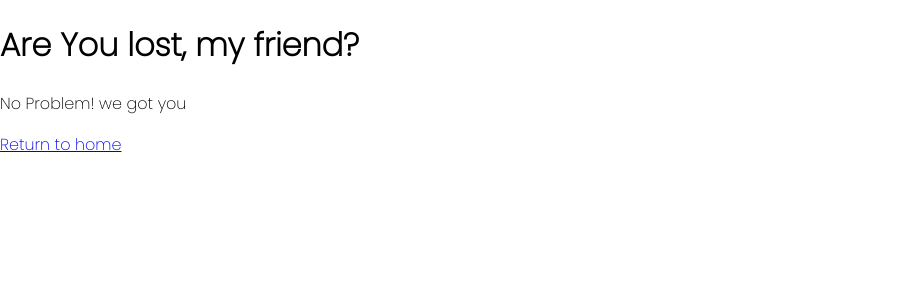
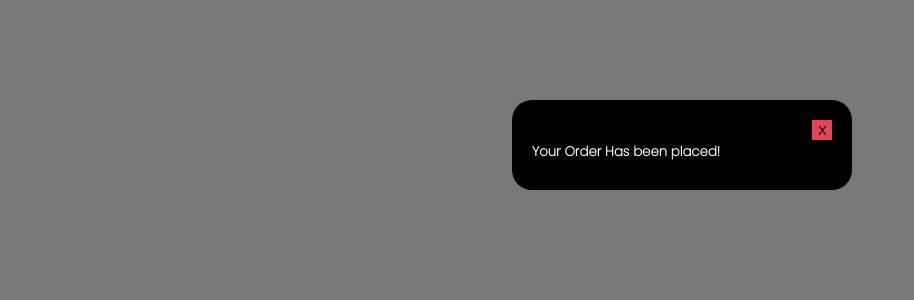
Before and after one commit to youshamahmood96/mtech-task, a React (Create React App) app: page /checkout in a window 1280 px wide. Shown: the top 300 px of the page, without its empty margins (0-914 px from the left). Built offline with nearby package versions, Linux system fonts and the light colour scheme.

Commit message:
modal changed

```diff
--- a/src/Components/Hero/Cart/Cart.js
+++ b/src/Components/Hero/Cart/Cart.js
@@ -2,14 +2,13 @@
 import { useDispatch } from 'react-redux';
 import { clearCart } from '../../../Redux/Actions/cartActions';
 import { toggleModal } from '../../../Redux/Actions/modalActions';
-import { GetCheckOutModalState, LoadCart } from '../../../Redux/Helpers/Helpers';
+import {LoadCart } from '../../../Redux/Helpers/Helpers';
 import './Cart.css'
 import CartSummary from './CartSummary';
 import Item from './Item';
 
 const Cart = ({show}) => {
     const dispatch = useDispatch()
-    const showCheckout = GetCheckOutModalState()
     const handleModalToggle = () => {
        dispatch(toggleModal())
     }
@@ -21,7 +20,6 @@ const Cart = ({show}) => {
         <div style={{
             opacity:show?'1':0,zIndex:show?'10':'-1',
             transform:show?'translate(0vh)':'translate(100vh)',
-            pointerEvents: showCheckout ? 'none' : 'auto'
         }}
         className="modal-wrapper">
             <div className="modal-header">
--- a/src/Components/Hero/Cart/CartSummary.js
+++ b/src/Components/Hero/Cart/CartSummary.js
@@ -4,6 +4,7 @@ import './CartSummary.css'
 import { TotalCalculator } from '../../../Redux/Helpers/Helpers';
 import { useDispatch } from 'react-redux';
 import { toggleCheckoutModal } from '../../../Redux/Actions/modalActions';
+import { Link } from 'react-router-dom';
 
 const CartSummary = () => {
     let subTotal = TotalCalculator()
@@ -18,7 +19,7 @@ const CartSummary = () => {
         <p style={{textAlign:'right'}}>Delivery-Charge = 20</p>
         <hr/>
         <p style={{textAlign:'right'}}>Grand-Total = {subTotal+20}</p>
-        <button onClick={handleCheckoutModal} >Proceed to checkout</button>
+        <Link to='/checkout'><button onClick={handleCheckoutModal} >Proceed to checkout</button> </Link>
         </div>
     );
 };
--- a/src/Components/Hero/Cart/Checkout.css
+++ b/src/Components/Hero/Cart/Checkout.css
@@ -1,11 +1,22 @@
+
+.back-drop-checkout {
+    background: rgba(63, 61, 61, 0.692);
+    height: 100%;
+    position: fixed;
+    transition: all 1.3s;
+    width: 100%;
+}
+@media only screen and (max-width: 768px) {
     .checkout-modal {
         position: fixed;
-    left: 40%;
+        margin-top:100px;
+        border-radius:20px;
+        left:10%;
         transform: translate(-50%, 0);
         right:50%;
         height:100%;
         background: #fff;
-    width: 200px;
+        width: 300px;
         height:50px;
         padding:20px;
         transition: var(--animation);
@@ -15,3 +26,25 @@
         background-color:var(--black);
         color:var(--white);
     }
+}
+@media (min-width: 769px){
+    .checkout-modal {
+        position: fixed;
+        margin-top:100px;
+        border-radius:20px;
+        left:40%;
+        transform: translate(-50%, 0);
+        right:50%;
+        height:100%;
+        background: #fff;
+        width: 300px;
+        height:50px;
+        padding:20px;
+        transition: var(--animation);
+        z-index:100;
+        display:flex;
+        justify-content:space-between;
+        background-color:var(--black);
+        color:var(--white);
+    }
+}
--- a/src/Components/Hero/Cart/Checkout.js
+++ b/src/Components/Hero/Cart/Checkout.js
@@ -1,13 +1,23 @@
 import React from 'react';
 import { useDispatch } from 'react-redux';
-import { toggleCheckoutModal } from '../../../Redux/Actions/modalActions';
+import { useHistory } from 'react-router';
+import { closeCheckoutModal } from '../../../Redux/Actions/modalActions';
+import { GetCheckOutModalState } from '../../../Redux/Helpers/Helpers';
 import './Checkout.css'
-const Checkout = ({showCheckout}) => {
+const Checkout = () => {
+    const showCheckout = GetCheckOutModalState()
+    const history = useHistory()
+    console.log(history);
     const dispatch = useDispatch()
     const handleCheckoutModal = () => {
-        dispatch(toggleCheckoutModal())
+        dispatch(closeCheckoutModal())
+        setTimeout(()=>{
+            history.push('/')
+        },800)
     }
     return (
+       <div>
+       {showCheckout?<div onClick={handleCheckoutModal} className="back-drop-checkout" ></div>:null}
        <div style={{
         opacity:showCheckout?'1':0,zIndex:showCheckout?'100':'-1',
         transform:showCheckout?'translate(0vh)':'translate(100vh)'
@@ -16,6 +26,7 @@ const Checkout = ({showCheckout}) => {
         <h5>Your Order Has been placed!</h5>
         <button onClick={handleCheckoutModal} className="close-button" > X </button>
     </div>
+       </div>
     );
 };
 
--- a/src/Components/Hero/Hero.js
+++ b/src/Components/Hero/Hero.js
@@ -1,30 +1,21 @@
 import React from 'react';
 
-import { GetCheckOutModalState, GetModalState } from '../../Redux/Helpers/Helpers';
+import {  GetModalState } from '../../Redux/Helpers/Helpers';
 import Cart from './Cart/Cart';
 import GridLayout from './GridLayout/GridLayout';
 import NavBar from './NavigationBar/NavBar';
 import './Hero.css'
 import { useDispatch } from 'react-redux';
-import { toggleCheckoutModal, toggleModal } from '../../Redux/Actions/modalActions';
-import Checkout from './Cart/Checkout';
+import {  toggleModal } from '../../Redux/Actions/modalActions';
 
 const Hero = () => {
     const show = GetModalState()
-    const showCheckout = GetCheckOutModalState()
     const dispatch = useDispatch()
     const handleModalToggle = () => {
        dispatch(toggleModal())
     }
-    const handleCheckoutModal = () => {
-        dispatch(toggleCheckoutModal())
-    }
     return (
         <React.Fragment>
-        <Checkout showCheckout={showCheckout} />
-        {
-            showCheckout?<div onClick={handleCheckoutModal} className="back-drop"></div>:null
-        }
         {
             show?<div onClick={handleModalToggle} className="back-drop"></div>:null
         }
--- a/src/Redux/ActionTypes/modaltypes.js
+++ b/src/Redux/ActionTypes/modaltypes.js
@@ -1,2 +1,3 @@
 export const TOGGLE_MODAL = 'TOGGLE_MODAL';
 export const TOGGLE_CHECKOUT_MODAL = 'TOGGLE_CHECKOUT_MODAL';
+export const CLOSE_CHECKOUT_MODAL = 'CLOSE_CHECKOUT_MODAL';
--- a/src/Redux/Actions/modalActions.js
+++ b/src/Redux/Actions/modalActions.js
@@ -9,3 +9,8 @@ export const toggleCheckoutModal = () =>{
         type: actionTypes.TOGGLE_CHECKOUT_MODAL
     }
 }
+export const closeCheckoutModal = () =>{
+    return{
+        type: actionTypes.CLOSE_CHECKOUT_MODAL
+    }
+}
--- a/src/Redux/Reducers/modalReducer.js
+++ b/src/Redux/Reducers/modalReducer.js
@@ -1,7 +1,7 @@
 import * as actionTypes from '../ActionTypes/modaltypes'
 let initialState ={
     modalState:false,
-    checkoutModalState:false
+    checkoutModalState:true
 }
 export const modalReducer = (state=initialState,action)=>{
     switch(action.type){
@@ -13,7 +13,12 @@ export const modalReducer = (state=initialState,action)=>{
         case actionTypes.TOGGLE_CHECKOUT_MODAL:
             return{
                 ...state,
-                checkoutModalState:!state.checkoutModalState
+                checkoutModalState:true
+            }
+        case actionTypes.CLOSE_CHECKOUT_MODAL:
+            return{
+                ...state,
+                checkoutModalState:false
             }
         default:
             return state
--- a/src/Router/RoutesHandler.js
+++ b/src/Router/RoutesHandler.js
@@ -1,5 +1,6 @@
 import React from 'react';
 import {BrowserRouter as Router, Switch, Route,} from "react-router-dom";
+import Checkout from '../Components/Hero/Cart/Checkout';
 
 import Hero from '../Components/Hero/Hero';
 import NotFound from '../Components/NotFound/NotFound';
@@ -9,6 +10,7 @@ const RoutesHandler = () => {
         <Router>
         <Switch>
         <Route exact path = '/' component={Hero} />
+        <Route exact path ='/checkout' component={Checkout} />
         <Route path='*' component={NotFound} />
         </Switch>
         </Router>
```
Lines whose indentation alone changed are shown as unchanged.
